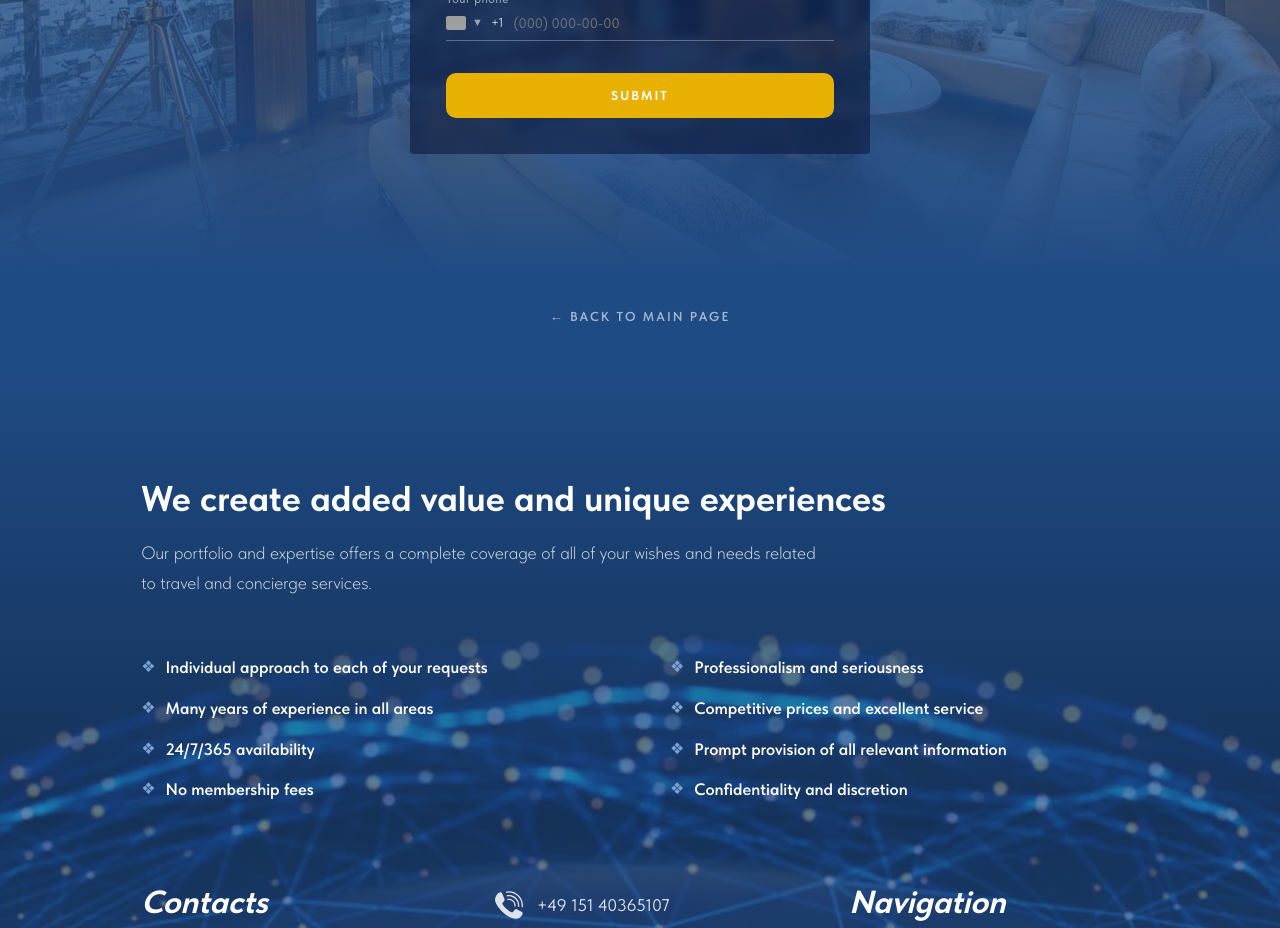
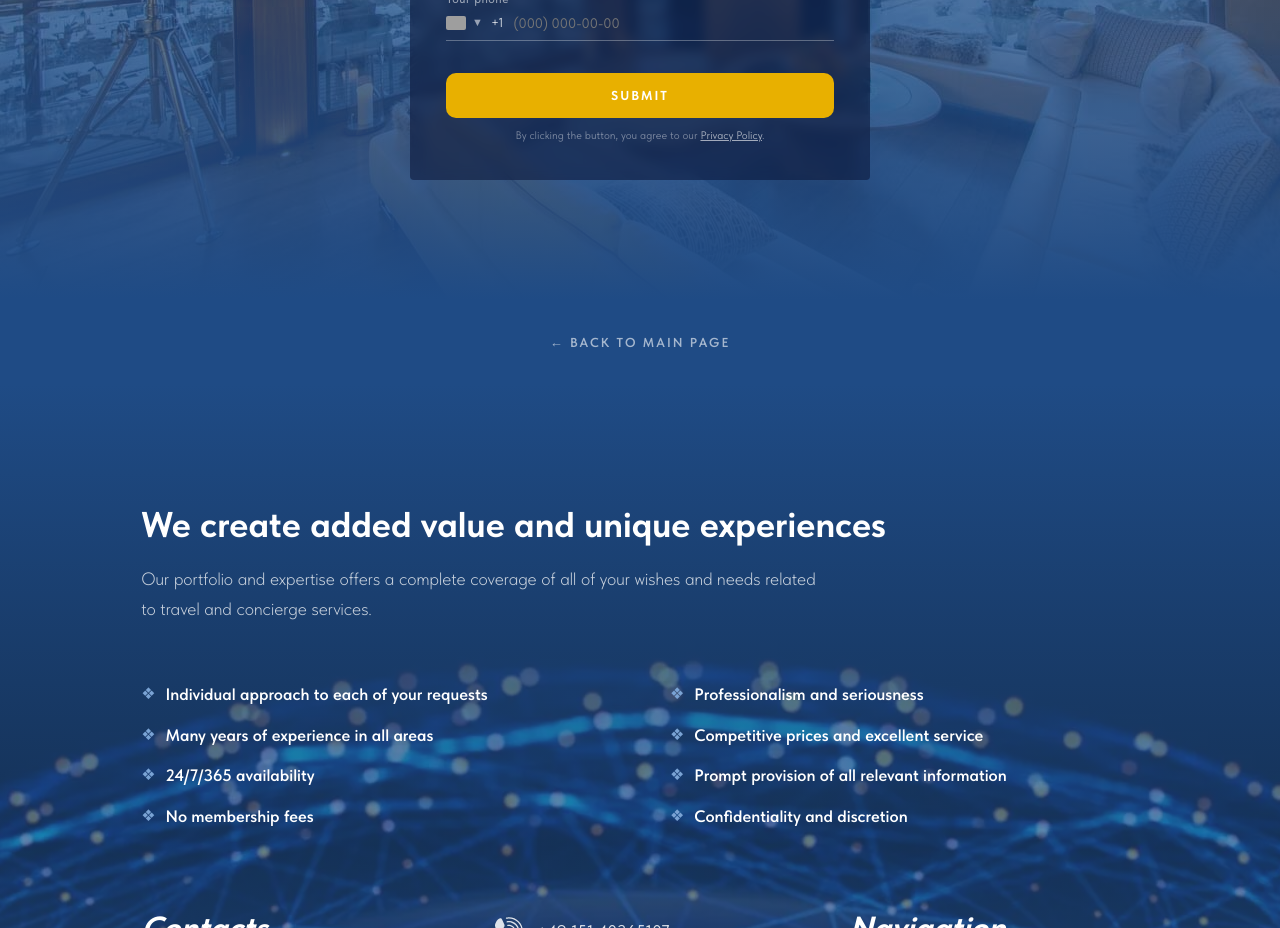
Before and after one commit to deminvv1/Private-Travel-Club, a Next.js app: page /en/villas in a window 1280 px wide. Shown: the part 2480-3408 px from the top of the page. Built offline with nearby package versions, Linux system fonts and the light colour scheme; grey boxes are pictures that could not be loaded.

Commit message:
Add privacy consent notice below contact form submit button
Co-Authored-By: Claude Sonnet 4.6 <noreply@anthropic.com>

```diff
--- a/components/ContactForm.tsx
+++ b/components/ContactForm.tsx
@@ -213,6 +213,16 @@ export default function ContactForm({ locale = 'en' }: { locale?: string }) {
         {status === 'loading' ? t.sending : t.submit}
       </button>
 
+      <p style={{ marginTop: 10, fontFamily: 'PTCSans, Arial, sans-serif',
+        fontSize: 11, color: 'rgba(255,255,255,0.4)', textAlign: 'center', lineHeight: '1.5' }}>
+        {t.privacyConsentPre}
+        <a href={`/${locale}/privacy`} target="_blank" rel="noopener noreferrer"
+          style={{ color: 'rgba(255,255,255,0.6)', textDecoration: 'underline' }}>
+          {t.privacyConsentLink}
+        </a>
+        {t.privacyConsentPost}
+      </p>
+
       {status === 'error' && (
         <p style={{ marginTop: 12, fontFamily: 'PTCSans, Arial, sans-serif',
           fontSize: 13, color: '#ff6b6b', textAlign: 'center' }}>
--- a/messages/de.json
+++ b/messages/de.json
@@ -74,7 +74,10 @@
     "sending": "Wird gesendet...",
     "success": "Vielen Dank!",
     "successSub": "Wir werden uns in Kürze bei Ihnen melden.",
-    "error": "Etwas ist schiefgelaufen. Bitte versuchen Sie es erneut."
+    "error": "Etwas ist schiefgelaufen. Bitte versuchen Sie es erneut.",
+    "privacyConsentPre": "Mit dem Klick auf die Schaltfläche stimmen Sie unserer ",
+    "privacyConsentLink": "Datenschutzerklärung",
+    "privacyConsentPost": " zu."
   },
   "jetsPage": {
     "tagline": "Private Travel Club",
--- a/messages/en.json
+++ b/messages/en.json
@@ -74,7 +74,10 @@
     "sending": "Sending...",
     "success": "Thank you!",
     "successSub": "We will contact you shortly.",
-    "error": "Something went wrong. Please try again."
+    "error": "Something went wrong. Please try again.",
+    "privacyConsentPre": "By clicking the button, you agree to our ",
+    "privacyConsentLink": "Privacy Policy",
+    "privacyConsentPost": "."
   },
   "jetsPage": {
     "tagline": "Private Travel Club",
--- a/messages/ru.json
+++ b/messages/ru.json
@@ -74,7 +74,10 @@
     "sending": "Отправка...",
     "success": "Спасибо!",
     "successSub": "Мы свяжемся с вами в ближайшее время.",
-    "error": "Что-то пошло не так. Пожалуйста, попробуйте ещё раз."
+    "error": "Что-то пошло не так. Пожалуйста, попробуйте ещё раз.",
+    "privacyConsentPre": "Нажимая кнопку, вы соглашаетесь с ",
+    "privacyConsentLink": "Политикой конфиденциальности",
+    "privacyConsentPost": "."
   },
   "jetsPage": {
     "tagline": "Private Travel Club",
```
